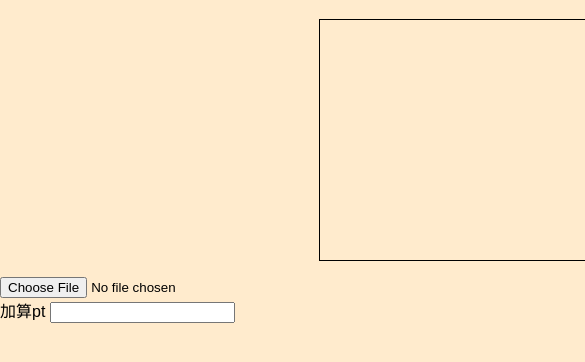
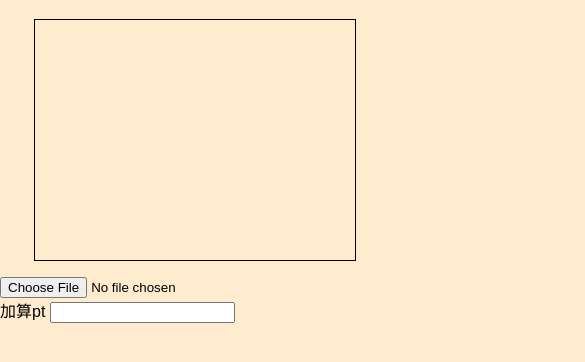
Before and after one commit to Oyaki122/Barcode-point, a website: page index.html in a window 390 px wide. Shown: the part 70-432 px from the top of the page, 585 px wide, since content can reach past the window. Drawn offline with nearby package versions, Linux system fonts and the light colour scheme.

Commit message:
style width chaged for smartphone

```diff
--- a/style.css
+++ b/style.css
@@ -2,7 +2,8 @@
 body {
     font-family: 游ゴシック体, 'Yu Gothic', YuGothic, 'ヒラギノ角ゴシック Pro', 'Hiragino Kaku Gothic Pro', メイリオ, Meiryo, Osaka, 'ＭＳ Ｐゴシック', 'MS PGothic', sans-serif;
     background-color: blanchedalmond;
-    width: 960px;
+    width: 100%;
+    max-width: 950px;
     margin: 0 auto;
 }
 
```
